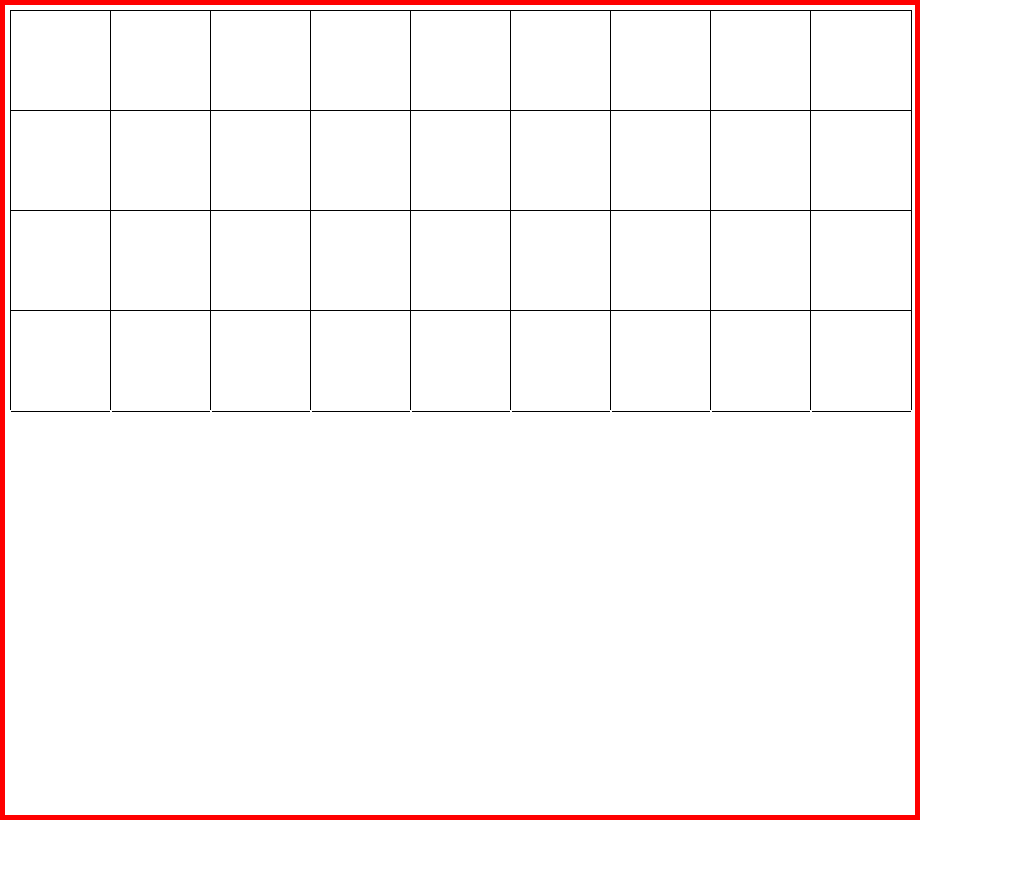
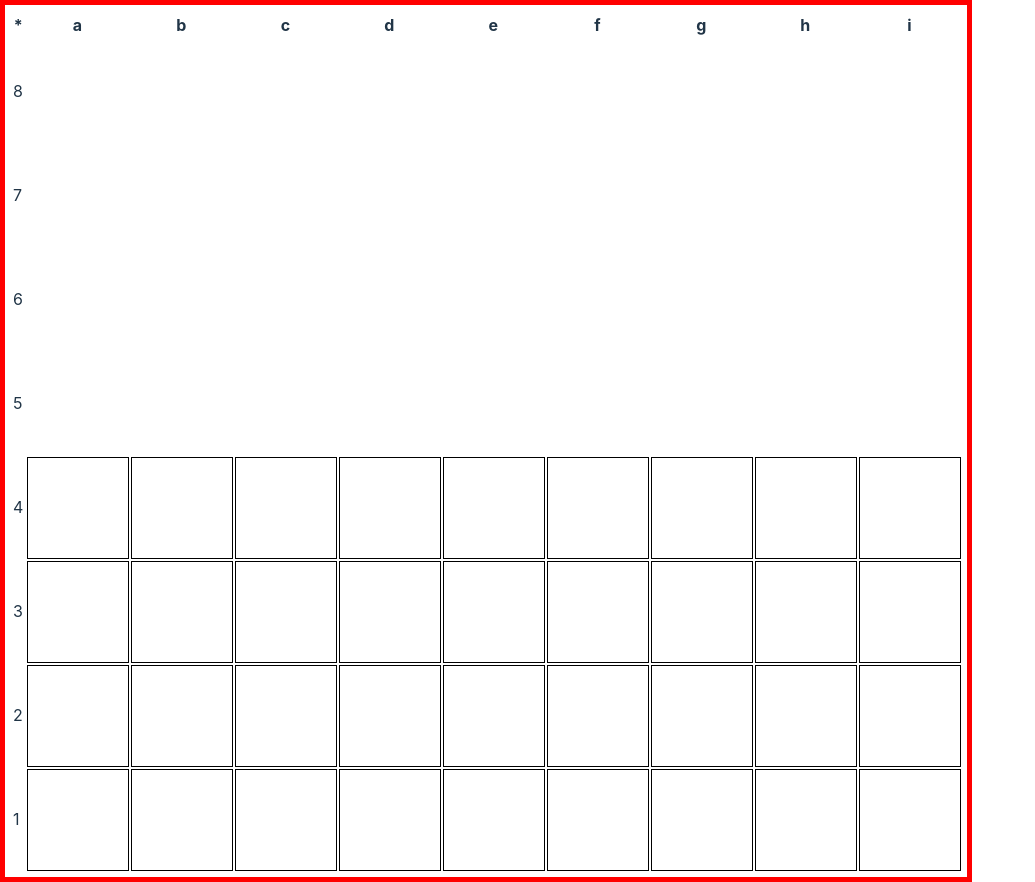
Before and after one commit to redgsenal/games-of-the-general, a React (Vite) app: page / in a window 1280 px wide. Shown: the whole page, without its empty margins (0-1035 px from the left). Before the commit the page ends 820 px from the top, so only its background shows below. Built offline with nearby package versions, Linux system fonts and the light colour scheme.

Commit message:
convert to table layout

```diff
--- a/src/components/Board.tsx
+++ b/src/components/Board.tsx
@@ -1,26 +1,39 @@
 import Square from "./Square";
 
 const Board = () => {
-  const SQUARES = [];
   const ROWS = 8; // 8 rows
   const COLS = 9; // 9 cols
 
   // build the 8 x 9 squares on the board
   // start from bottom left to top right (a1...i8)
   let index = 0;
+  const COLHEADERS = [];
+  const ROWITEMS = [];
+  const LETTERS = [];
+
+  let i = 0;
+  COLHEADERS.push(<th>*</th>);
+  while (COLHEADERS.length < COLS + 1) {
+    let letter = String.fromCharCode(96 + (i + 1));
+    COLHEADERS.push(<th>{letter}</th>);
+    LETTERS.push(letter);
+    i++;
+  }
+
   for (let r = 0; r < ROWS; ++r) {
+    let row = ROWS - r;
+    const ROWITEM = [];
+    ROWITEM.push(<td>{row}</td>);
     for (let c = 0; c < COLS; ++c) {
-      let row = r + 1;
       let col = c + 1;
-      let position = { x: row, y: col };
-      let letter = String.fromCharCode(96 + col);
-      let id = letter + "" + row; // a -> col, 1 -> row
+      let position = { x: col, y: row };
+      let id = LETTERS[c] + "" + row; // a -> col, 1 -> row
       let color = row < 5 ? "white" : "black";
       let piece = {
         name: "private",
         rankValue: -1,
         pieceValue: -1,
-        position: { x: row, y: col },
+        position: { x: col, y: row },
       };
       // console.log("row:", row);
       // console.log("letter:", letter);
@@ -35,17 +48,23 @@ const Board = () => {
         piece: piece,
       };
       const square = <Square {...squareItem} />;
-      SQUARES.push(
-        <div className="piece-square" key={`${id}`}>
-          {square}
-        </div>
+      ROWITEM.push(
+        <td>
+          <div className="piece-square" key={`${id}`}>
+            {square}
+          </div>
+        </td>
       );
     }
+    ROWITEMS.push(<tr>{ROWITEM}</tr>);
   }
 
   return (
     <>
-      <div className="game-board">{SQUARES}</div>
+      <table className="game-board">
+        <tr>{COLHEADERS}</tr>
+        {ROWITEMS}
+      </table>
     </>
   );
 };
--- a/src/components/Square.tsx
+++ b/src/components/Square.tsx
@@ -8,8 +8,8 @@ const Square = (squareProps: SquareProps) => {
       <div
         className={bgColor}
         data-index={squareProps.index}
+        data-y={squareProps.position.y}
         data-x={squareProps.position.x}
-        data-y={squareProps.position.y}
         data-id={squareProps.id}
       ></div>
     </>
```
Also changed, not shown: src/assets/styles/board.css (line endings or trailing spaces).
